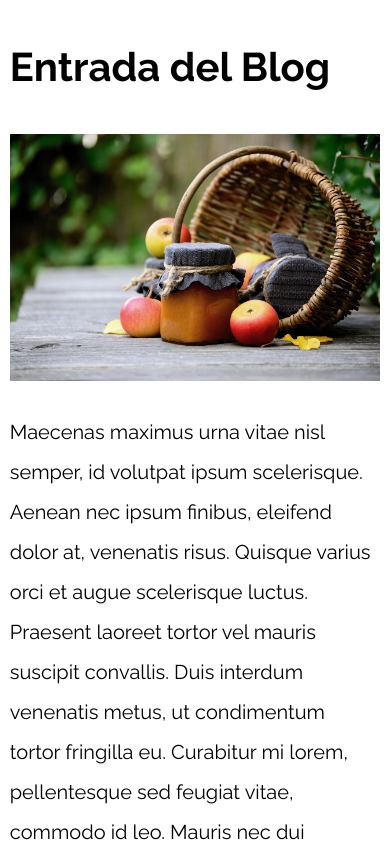
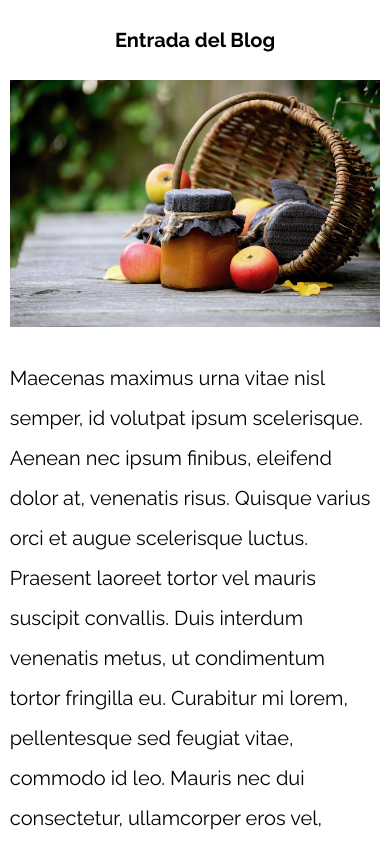
Before and after one commit to ItsBrutt/Patrones-web-design, a plain HTML site: page 14-tiny_tweaks/index.html in a window 390 px wide. Shown: the top 844 px of the page. Drawn offline with nearby package versions, Linux system fonts and the light colour scheme.

Commit message:
patrones responsive sin display

```diff
--- a/13-mostly_fluid/css/styles.css
+++ b/13-mostly_fluid/css/styles.css
@@ -37,3 +37,11 @@ p {
 }
 
 /** CODIGO AQUI **/
+.contenedor {
+    max-width: 120rem;
+    width: 90%;
+    margin: 0 auto;
+}
+img {
+    max-width: 100%;
+}
--- a/14-tiny_tweaks/css/styles.css
+++ b/14-tiny_tweaks/css/styles.css
@@ -50,3 +50,16 @@ p {
 }
 
 /** CODIGO AQUI **/
+h1{
+    text-align: center;
+    margin-top: 2rem;
+    margin-bottom: 2rem;
+    font-size: 2rem;
+}
+@media (min-width: 768px){
+    h1{
+        font-size: 4rem;
+        text-align: left;
+    }
+
+}
```
